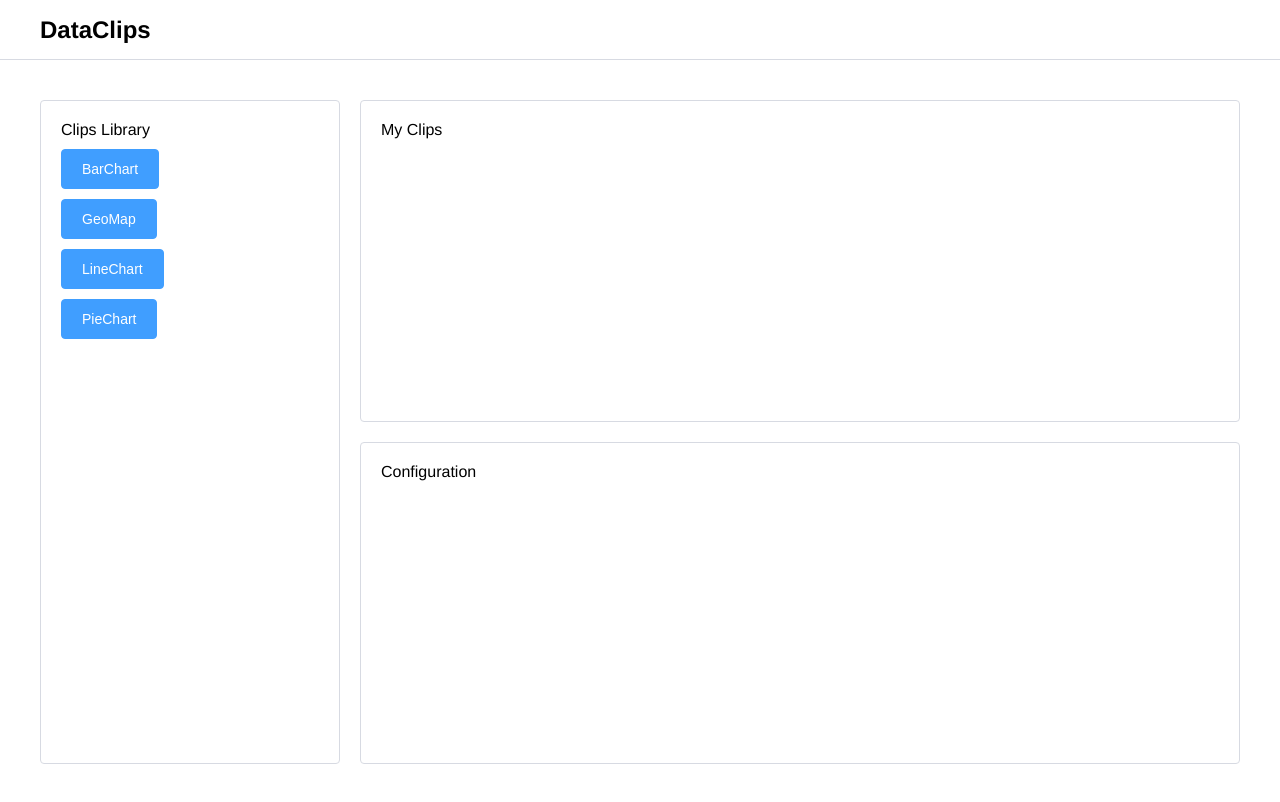
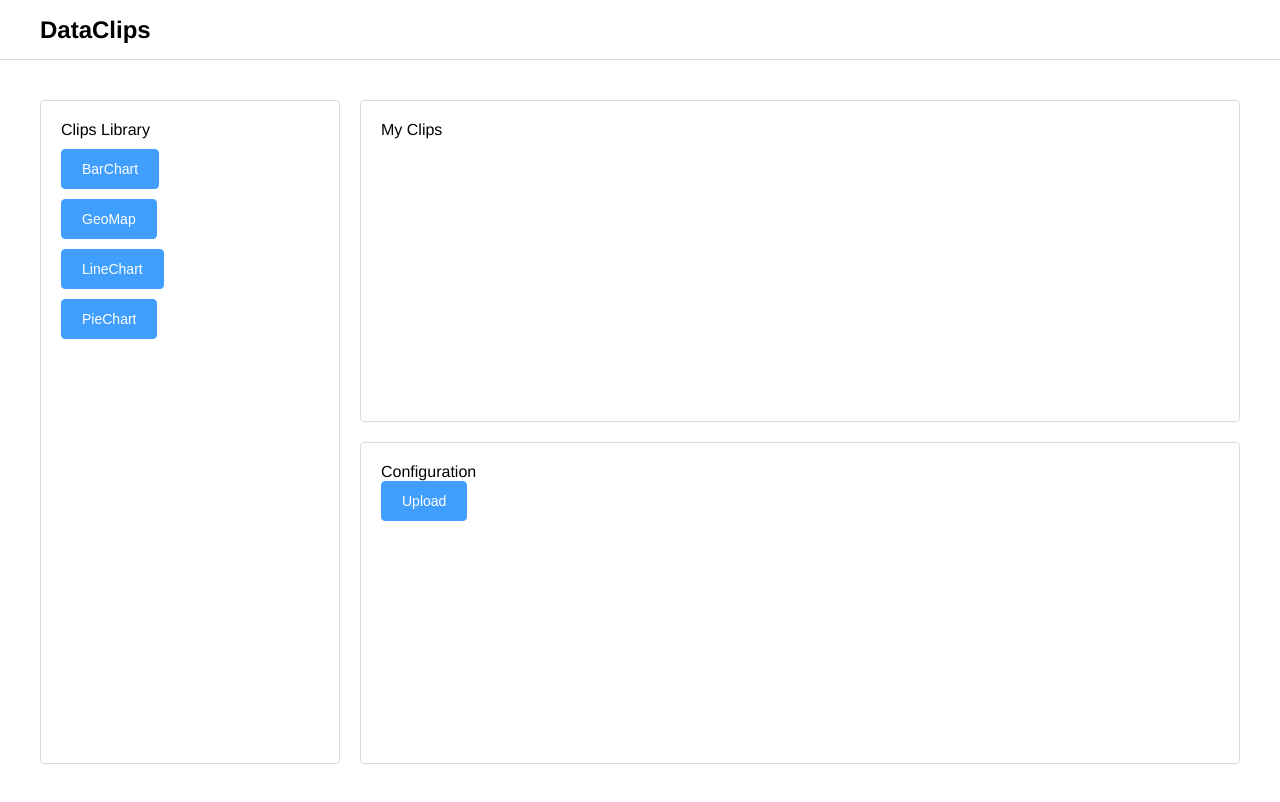
Before and after one commit to MS-ASE-2020/team-ai-vis, a Vue app in the folder src/: page /#/linechart in a window 1280 px wide. Before the commit this address led to /#/linechart. Built offline with nearby package versions, Linux system fonts and the light colour scheme.

Commit message:
upload file test

```diff
--- a/src/src/App.vue
+++ b/src/src/App.vue
@@ -10,7 +10,7 @@
         </el-aside>
         <el-main>
           <clips></clips>
-          <configure></configure>
+          <config></config>
         </el-main>
       </el-container>
     </el-container>
@@ -19,7 +19,7 @@
 
 <script>
 import Clips from '@/components/Clips.vue';
-import Configure from '@/components/Configure.vue';
+import Config from '@/components/Config.vue';
 import Library from '@/components/Library.vue';
 import NavMenu from '@/components/NavMenu.vue';
 
@@ -27,7 +27,7 @@ export default {
   name: 'App',
   components: {
     Clips,
-    Configure,
+    Config,
     Library,
     NavMenu
   }
@@ -70,7 +70,7 @@ export default {
   border-radius: 4px;
   padding: 20px;
 }
-.configure {
+.config {
   height: calc(50vh - 120px);
   border: 1px solid #d7dae2;
   border-radius: 4px;
--- a/src/src/components/BarChart.vue
+++ b/src/src/components/BarChart.vue
@@ -4,8 +4,6 @@
 </template>
 
 <script>
-import * as d3 from 'd3';
-
 export default {
   name: 'BarChart'
 }
--- /dev/null
+++ b/src/src/components/Config.vue
@@ -0,0 +1,54 @@
+<template>
+  <div class="config">
+    Configuration
+    <el-upload
+      action=""
+      :limit="1"
+      :on-change="handleChange"
+      :on-remove="handleRemove"
+      :on-exceed="handleExceed"
+      :file-list="fileList"
+      :auto-upload="false">
+      <el-button slot="trigger" type="primary">Upload</el-button>
+    </el-upload>
+  </div>
+</template>
+
+<script>
+export default {
+  name: 'Config',
+  data() {
+    return {
+      fileList: []
+    };
+  },
+  methods: {
+    handleRemove(file, fileList) {
+      fileList.splice(fileList.indexOf(file), 1);
+    },
+    handleChange(file, fileList) {
+      console.log(fileList);
+      const reader = new FileReader();
+      reader.readAsText(file.raw);
+      reader.onload = function (e) {
+        console.log(e.target.result);
+      };
+    },
+    handleExceed(files, fileList) {
+      var file = {
+        name: files[0].name,
+        percentage: 0,
+        raw: files[0],
+        status: 'ready',
+        uid: 0
+      }
+      fileList.splice(0, 1);
+      fileList.push(file);
+      this.handleChange(file, fileList);
+    }
+  }
+}
+</script>
+
+<style scoped>
+</style>
--- a/src/src/components/Configure.vue
+++ /dev/null
@@ -1,11 +0,0 @@
-<template>
-  <div class="configure">
-    Configuration
-  </div>
-</template>
-
-<script>
-</script>
-
-<style scoped>
-</style>
--- a/src/src/components/GeoMap.vue
+++ b/src/src/components/GeoMap.vue
@@ -4,8 +4,6 @@
 </template>
 
 <script>
-import * as d3 from 'd3';
-
 export default {
   name: 'GeoMap'
 }
--- a/src/src/components/LineChart.vue
+++ b/src/src/components/LineChart.vue
@@ -4,8 +4,6 @@
 </template>
 
 <script>
-import * as d3 from 'd3';
-
 export default {
   name: 'LineChart'
 }
```
